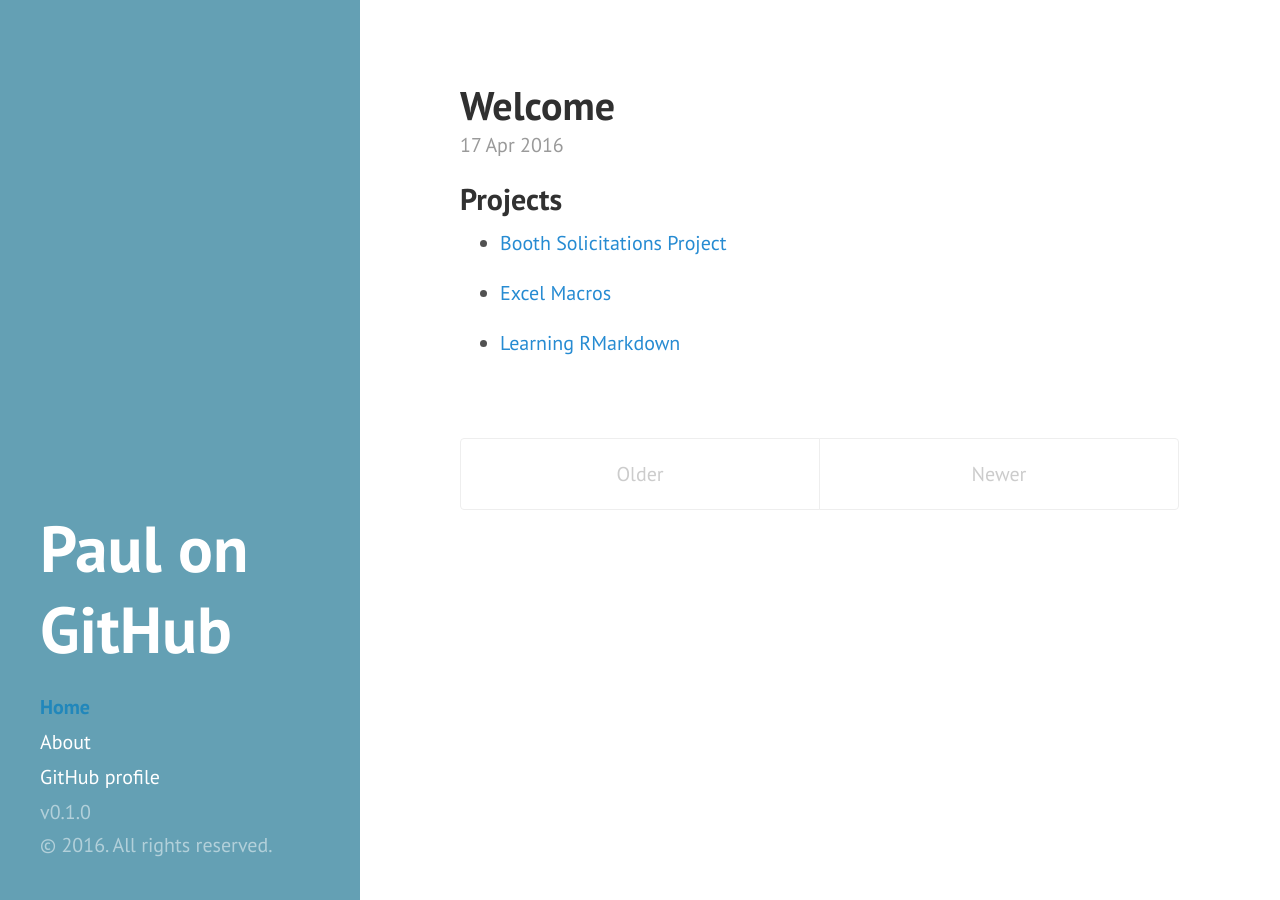
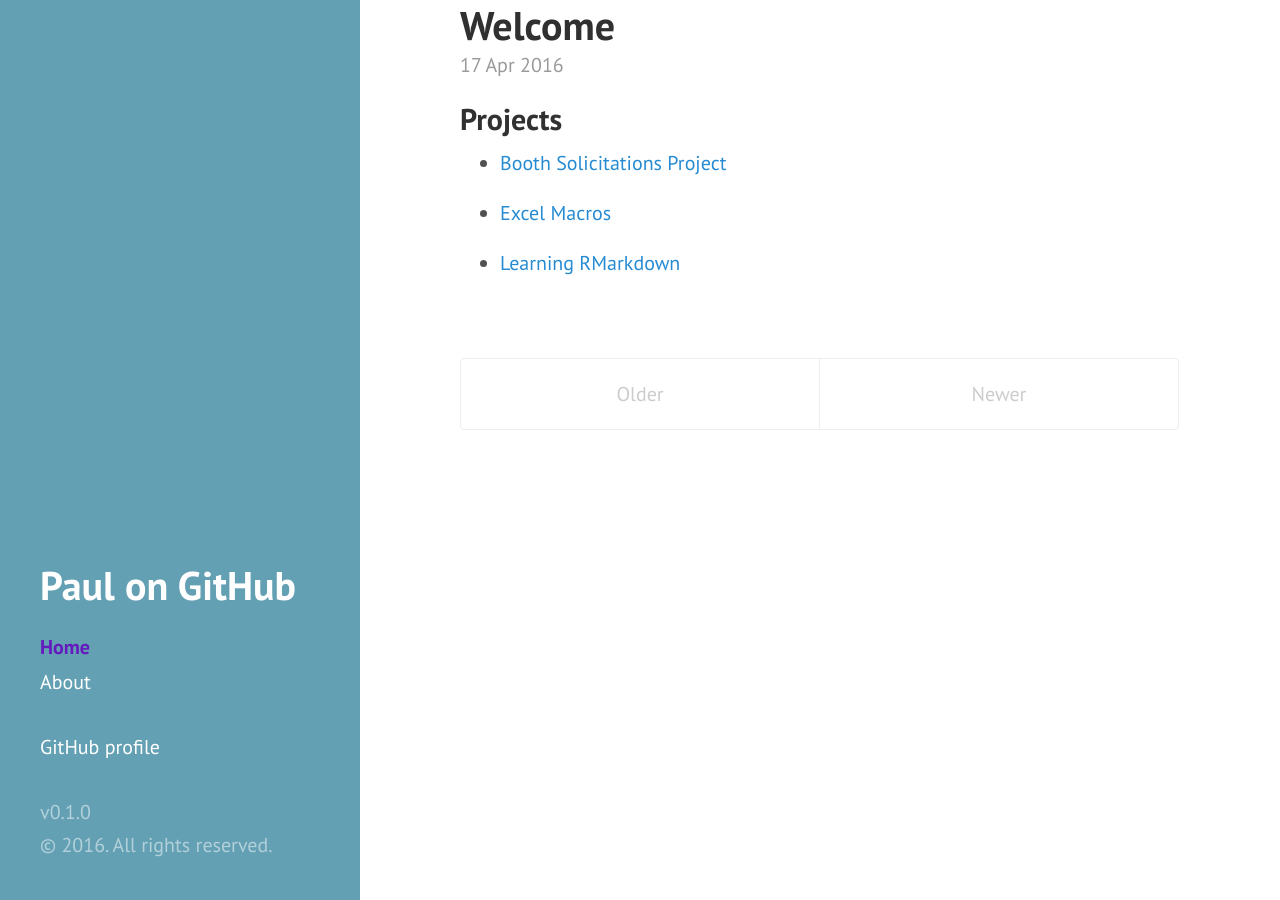
Before and after one commit to phively/phively.ghithub.io, a Jekyll site: the page built from index.html, in a window 1280 px wide. Built offline with Jekyll 4.4.1, drawn with Linux system fonts in a browser that asks for light colours; Markdown is read by kramdown in place of the engine named in the settings; the list of posts is cut into pages by our own code.

Commit message:
More css experimentation

```diff
--- a/_includes/sidebar.html
+++ b/_includes/sidebar.html
@@ -26,7 +26,9 @@
         {% endif %}
       {% endfor %}
 
+      <br>
       <a class="sidebar-nav-item" href="{{ site.github.repo }}">GitHub profile</a>
+      <br>
       <span class="sidebar-nav-item">v{{ site.version }}</span>
     </nav>
 
--- a/public/css/hyde.css
+++ b/public/css/hyde.css
@@ -79,7 +79,7 @@ html {
 .sidebar-about h1 {
   color: #fff;
   margin-top: 0;
-  font-size: 3.25rem;
+  font-size: 2rem;
 }
 
 /* Sidebar nav */
@@ -96,7 +96,7 @@ a.sidebar-nav-item:focus {
 }
 .sidebar-nav-item.active {
   font-weight: bold;
-  color: #2187bb;
+  color: #641abd;
 }
 
 /* Sticky sidebar
@@ -122,7 +122,7 @@ a.sidebar-nav-item:focus {
  */
 
 .content {
-  padding-top:    4rem;
+/*  padding-top:    4rem; */
   padding-bottom: 4rem;
 }
 
```
